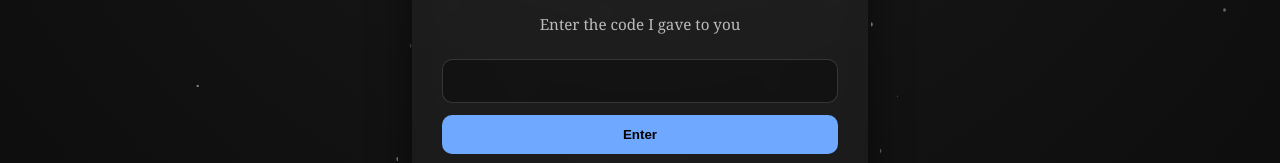
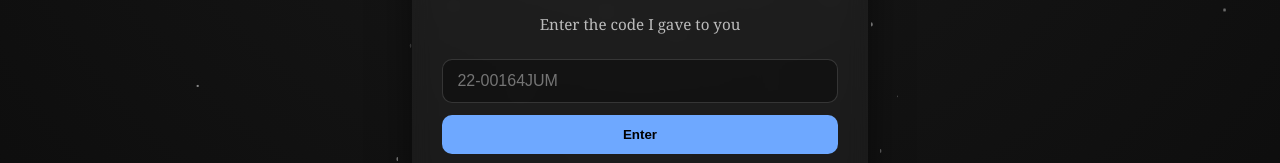
Before and after one commit to Fourthhy/my-letter, a React (Vite) app: page / in a window 1280 px wide. Shown: the part 362-525 px from the top of the page. Built offline with nearby package versions, Linux system fonts and the light colour scheme.

Commit message:
Added changes

```diff
--- a/src/pages/LandingPage.jsx
+++ b/src/pages/LandingPage.jsx
@@ -133,6 +133,7 @@ function LandingPage({ onSuccess, validateStudentId }) {
                         <input
                             type="text"
                             value={studentId}
+                            placeholder="22-00164JUM"
                             onChange={(e) => setStudentId(e.target.value)}
                             className={`input ${error ? "input-error" : ""}`}
                         />
```
